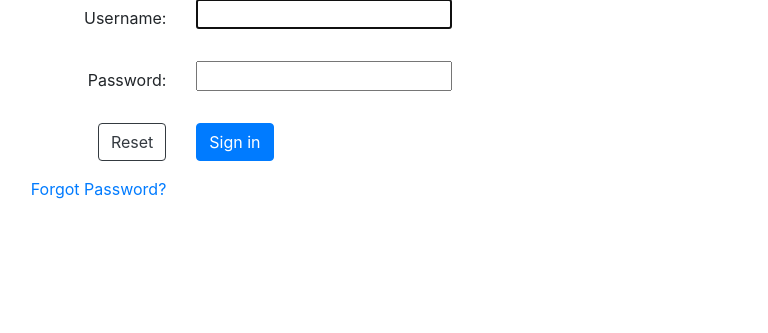
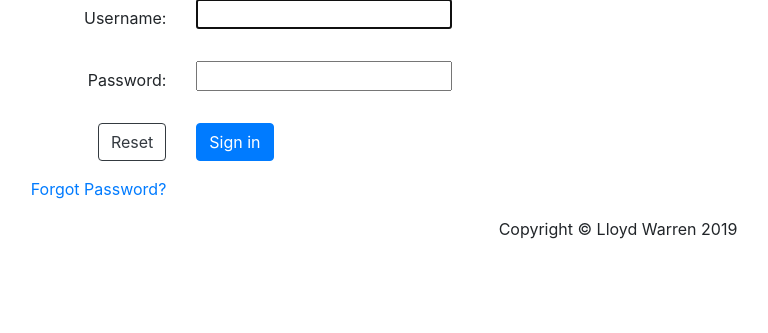
Before and after one commit to davidhawkes11/Singongo-Production, a Django app: page / in a window 1280 px wide. Shown: the part 431-764 px from the top of the page, without its empty margins (22-790 px from the left). Run offline with Django 3.2, Linux system fonts and the light colour scheme; some libraries are stand-ins or nearby versions.

Commit message:
Footer added.

```diff
--- a/member_site/templates/member_site/base.html
+++ b/member_site/templates/member_site/base.html
@@ -31,5 +31,8 @@
 </div>
 {% block content %}
 {% endblock %}
+<footer class="page-footer">
+    <div class="footer-copyright text-center">Copyright &copy Lloyd Warren 2019</div>
+</footer>
 </body>
 </html>
```
